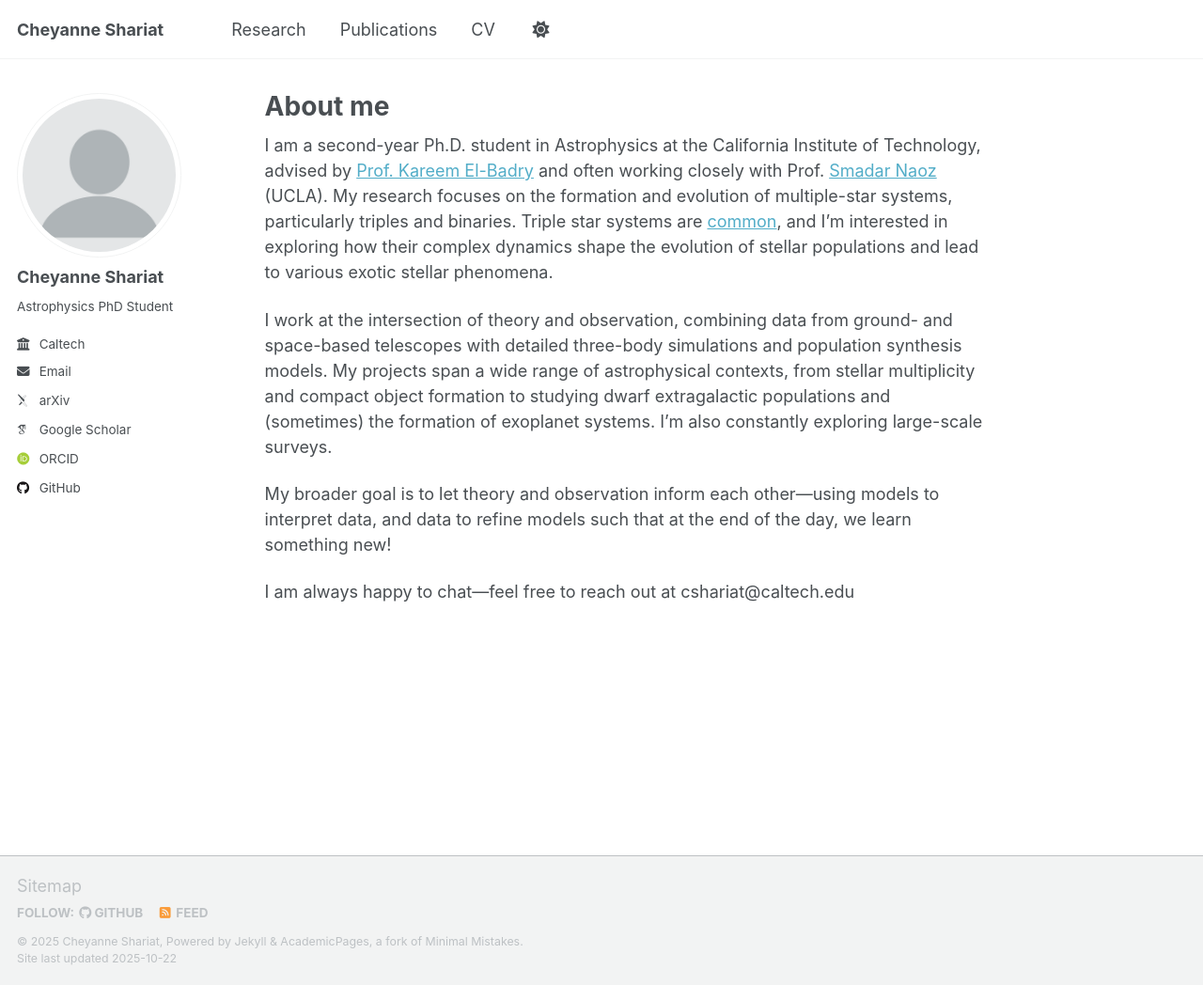
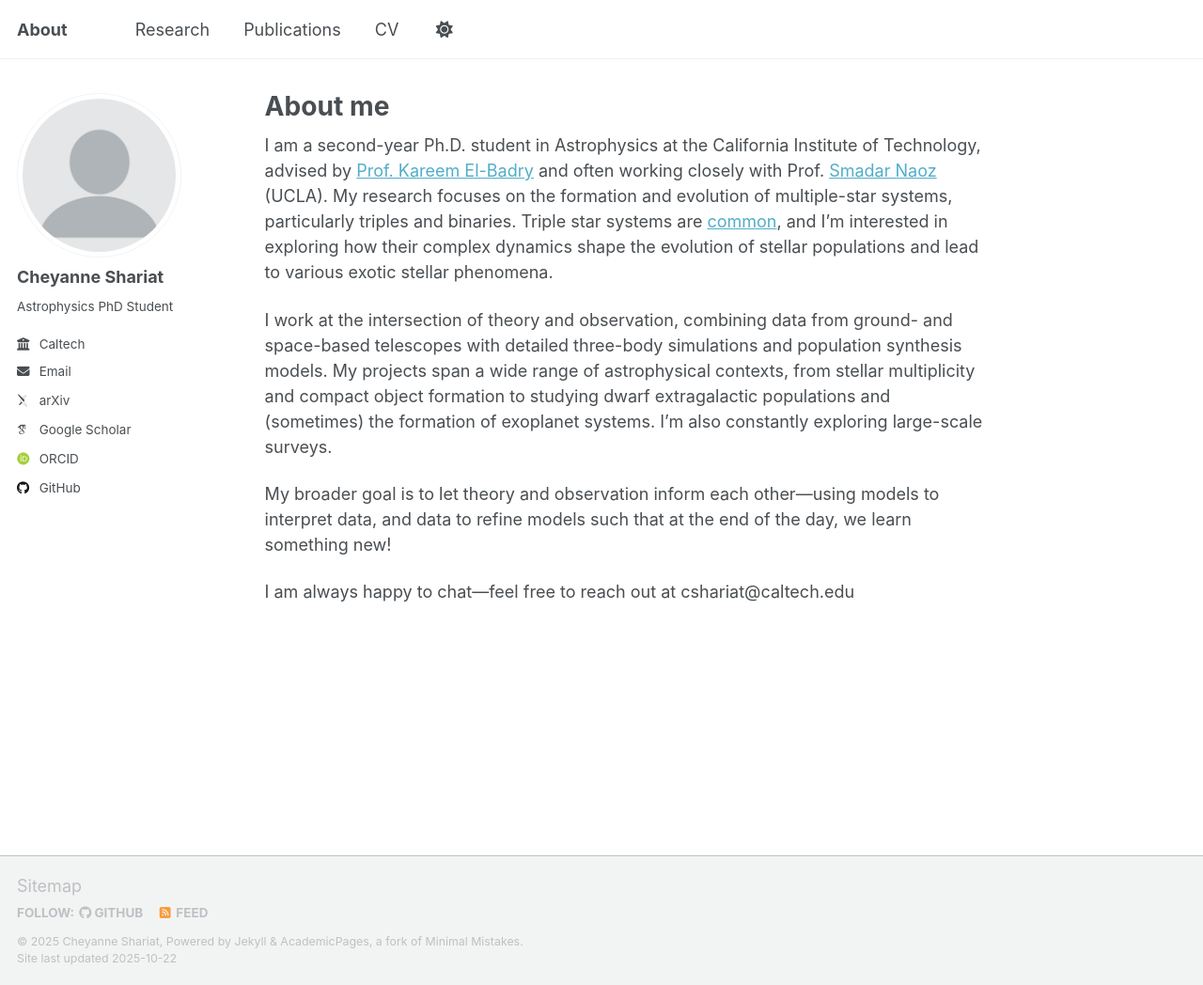
Before and after one commit to cheyanneshariat/cheyanneshariat.github.io, a Jekyll site: the page built from _pages/about.md, in a window 1280 px wide and 1048 px high. Shown: the whole window at 94% size. Built offline with Jekyll 4.4.1, drawn with Linux system fonts in a browser that asks for light colours; some web fonts are replaced; a script that is not in the unit is left out.

Commit message:
Change site title from 'Cheyanne Shariat' to 'About'

```diff
--- a/_config.yml
+++ b/_config.yml
@@ -9,7 +9,7 @@
 # Basic Site Settings
 locale                   : "en-US"
 site_theme               : "default" # Currently available options are "default", "air"
-title                    : "Cheyanne Shariat"
+title                    : "About"
 title_separator          : "-"
 name                     : &name "Cheyanne Shariat"
 description              : &description ""   # Update this with a general description of your site, this is the default if not overridden by a page
```
